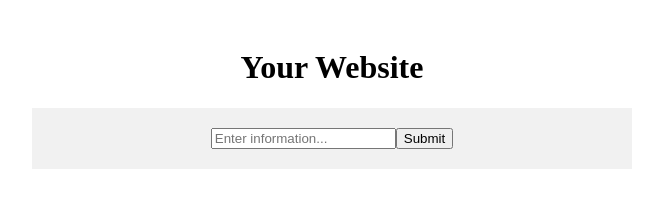
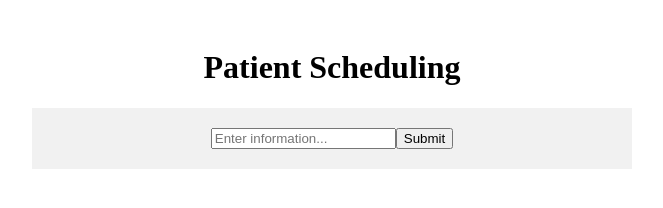
Before and after one commit to riley-oh6/patient-scheduling, a plain HTML site: page index.html in a window 1280 px wide. Shown: the whole page, without its empty margins (308-971 px from the left). Drawn offline with Linux system fonts and the light colour scheme.

Commit message:
updated header

```diff
--- a/index.html
+++ b/index.html
@@ -6,7 +6,7 @@
 </head>
 <body>
   <div class="container">
-    <h1>Your Website</h1>
+    <h1>Patient Scheduling</h1>
     <div id="widget">
     </div>
   </div>
```
